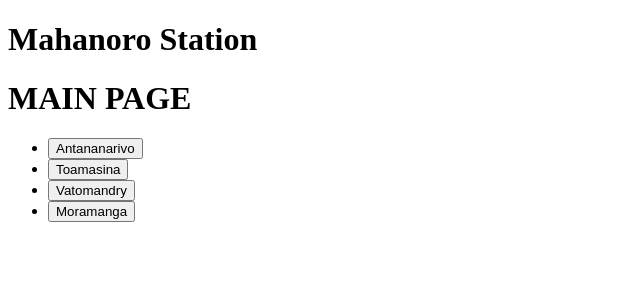
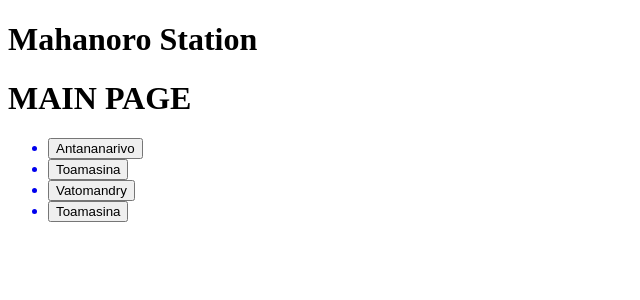
Before and after one commit to voromahery/mahanoro-station, a React app: page / in a window 1280 px wide. Shown: the top 300 px of the page, without its empty margins (0-640 px from the left). Built offline with nearby package versions, Linux system fonts and the light colour scheme; no server answers.

Commit message:
Get all values in each pages

```diff
--- a/src/App.js
+++ b/src/App.js
@@ -2,8 +2,8 @@ import React from "react";
 import { Switch, Route } from "react-router-dom";
 import Header from "./containers/HeaderContainer";
 import PlaceOption from "./pages/PlaceOption";
-import NextTrip from './pages/NextTrip';
-import SeatBooking from './pages/SeatBooking';
+import NextTrip from "./pages/NextTrip";
+import SeatBooking from "./pages/SeatBooking";
 
 function App() {
   return (
@@ -13,10 +13,10 @@ function App() {
         <Route exact path="/">
           <PlaceOption />
         </Route>
-        <Route exact path="/nextTrip">
+        <Route exact path="/nextTrip/:place">
           <NextTrip />
         </Route>
-        <Route exact path="/booking">
+        <Route exact path="/booking/:bookingId">
           <SeatBooking />
         </Route>
       </Switch>
--- a/src/pages/NextTrip.js
+++ b/src/pages/NextTrip.js
@@ -1,13 +1,22 @@
 import React from "react";
-import { Link } from "react-router-dom";
+import { useSelector } from "react-redux";
+import { Link, useParams } from "react-router-dom";
 
 export default function NextTrip() {
+  const allData = useSelector((state) => state.data);
+  const { place } = useParams();
+  const dataFilter = allData.filter((data) => data.destination === place);
   return (
     <>
       <h1>Next Trip</h1>
-      <Link to="/booking">
-        <button>Book a seat</button>
-      </Link>
+      {dataFilter.map((data) => (
+        <div key={data.id}>
+          <h2>{data.departureTime}</h2>
+          <Link to={`/booking/${data.id}`}>
+            <button>Book a seat</button>
+          </Link>
+        </div>
+      ))}
     </>
   );
 }
--- a/src/pages/PlaceOption.js
+++ b/src/pages/PlaceOption.js
@@ -1,31 +1,21 @@
 import React from "react";
-import { Link } from "react-router-dom";
+import { Link, useParams } from "react-router-dom";
+import { useSelector } from "react-redux";
 
 export default function PlaceOption() {
+  const places = ["Antananarivo", "Toamasina", "Vatomandry", "Toamasina"];
+
   return (
     <>
       <h1>MAIN PAGE</h1>
       <ul>
-        <li>
-          <Link to="nextTrip">
-            <button value="Antananarivo">Antananarivo</button>
+        {places.map((place, index) => (
+          <Link key={place[index]} to={`/nextTrip/${place}`}>
+            <li>
+              <button value={place}>{place}</button>
+            </li>
           </Link>
-        </li>
-        <li>
-          <Link to="nextTrip">
-            <button value="Toamasina">Toamasina</button>
-          </Link>
-        </li>
-        <li>
-          <Link to="nextTrip">
-            <button value="Vatomandry">Vatomandry</button>
-          </Link>
-        </li>
-        <li>
-          <Link to="nextTrip">
-            <button value="Moramanga">Moramanga</button>
-          </Link>
-        </li>
+        ))}
       </ul>
     </>
   );
--- a/src/pages/SeatBooking.js
+++ b/src/pages/SeatBooking.js
@@ -1,9 +1,14 @@
 import React from "react";
+import { useParams } from "react-router-dom";
+import { useSelector } from "react-redux";
 
 export default function SeatBooking() {
+  const allData = useSelector((state) => state.data);
+  const { bookingId } = useParams();
+  const booking = allData.find((data) => data.id === Number(bookingId));
   return (
     <>
-      <h1>Book a seat to:</h1>
+      <h1>Book a seat to:{booking.id}</h1>
     </>
   );
 }
```
Also changed, not shown: 2 other files (tests, documents, lock files or other folders).
